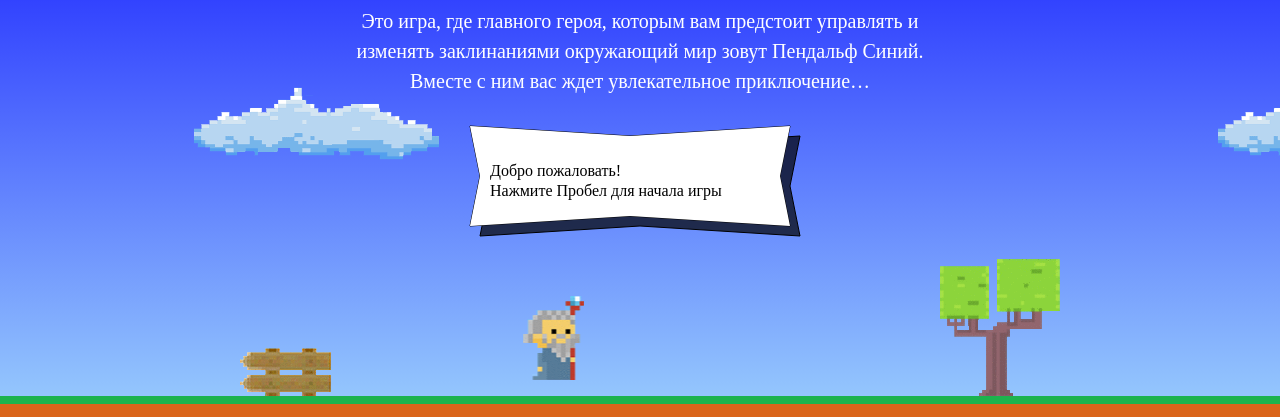
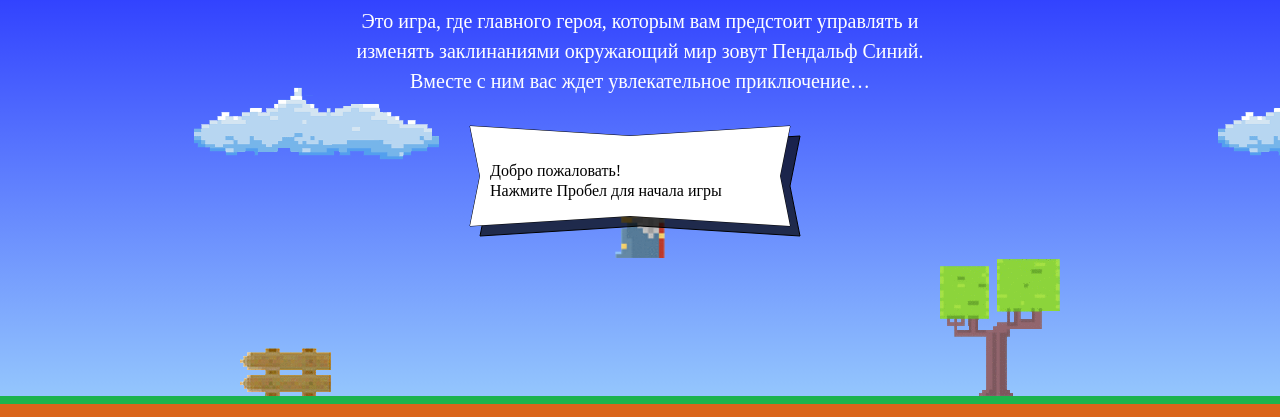
Before and after one commit to SNPR/432537-code-and-magick-1, a website: page index.html in a window 1280 px wide. Shown: the part 203-620 px from the top of the page. Drawn offline with Linux system fonts and the light colour scheme; a web font is replaced by a local one.

Commit message:
set position of the wizard and size of the fireball

```diff
--- a/index.html
+++ b/index.html
@@ -181,6 +181,27 @@
   </div>
 </template>
 
+<script>
+  var fireballSize = 22;
+  var getFireballSpeed = function(left) {
+    return left ? 5 : 2;
+  };
+
+  var wizardSpeed = 3;
+  var wizardWidth = 70;
+
+  var getWizardHeight = function() {
+    return 1.337 * wizardWidth;
+  };
+
+  var getWizardX = function(width) {
+    return (width - wizardWidth) / 2;
+  };
+
+  var getWizardY = function(height) {
+    return (height - getWizardHeight()) / 3;
+  };
+</script>
 <script src="js/game.js"></script>
 
 </body>
```
